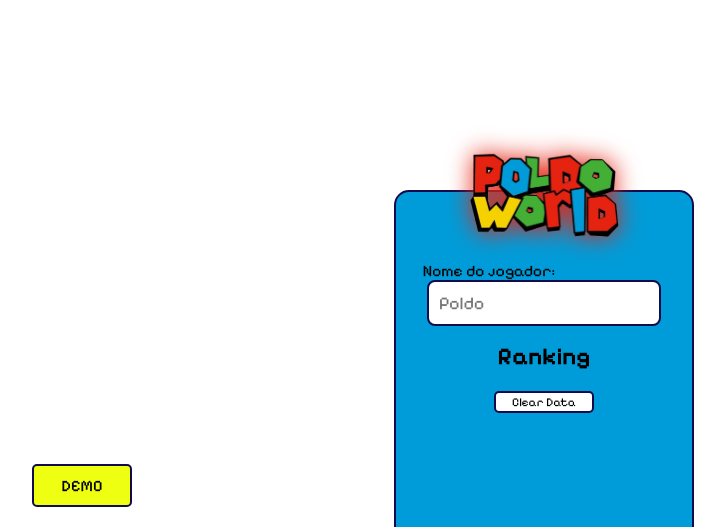
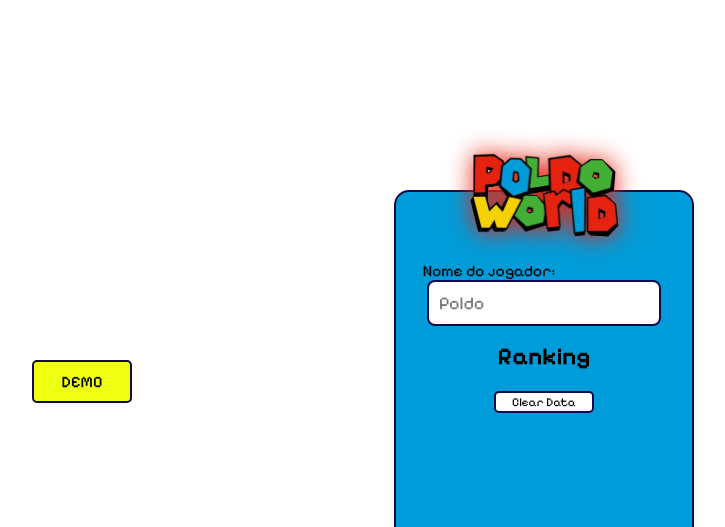
Before and after one commit to glopes2003/poldo-world, a plain HTML site: page index.html in a window 1280 px wide. Shown: the top 527 px of the page, without its empty margins (96-821 px from the left). Drawn offline with Linux system fonts and the light colour scheme.

Commit message:
Update style.css

```diff
--- a/css/style.css
+++ b/css/style.css
@@ -248,7 +248,7 @@ body {
 
 .mini-video-label{
   position:absolute;
-  top: 58%;
+  top: 45%;
   left: 10%;
   background-color: #efff12;
   padding: 10px;
```
